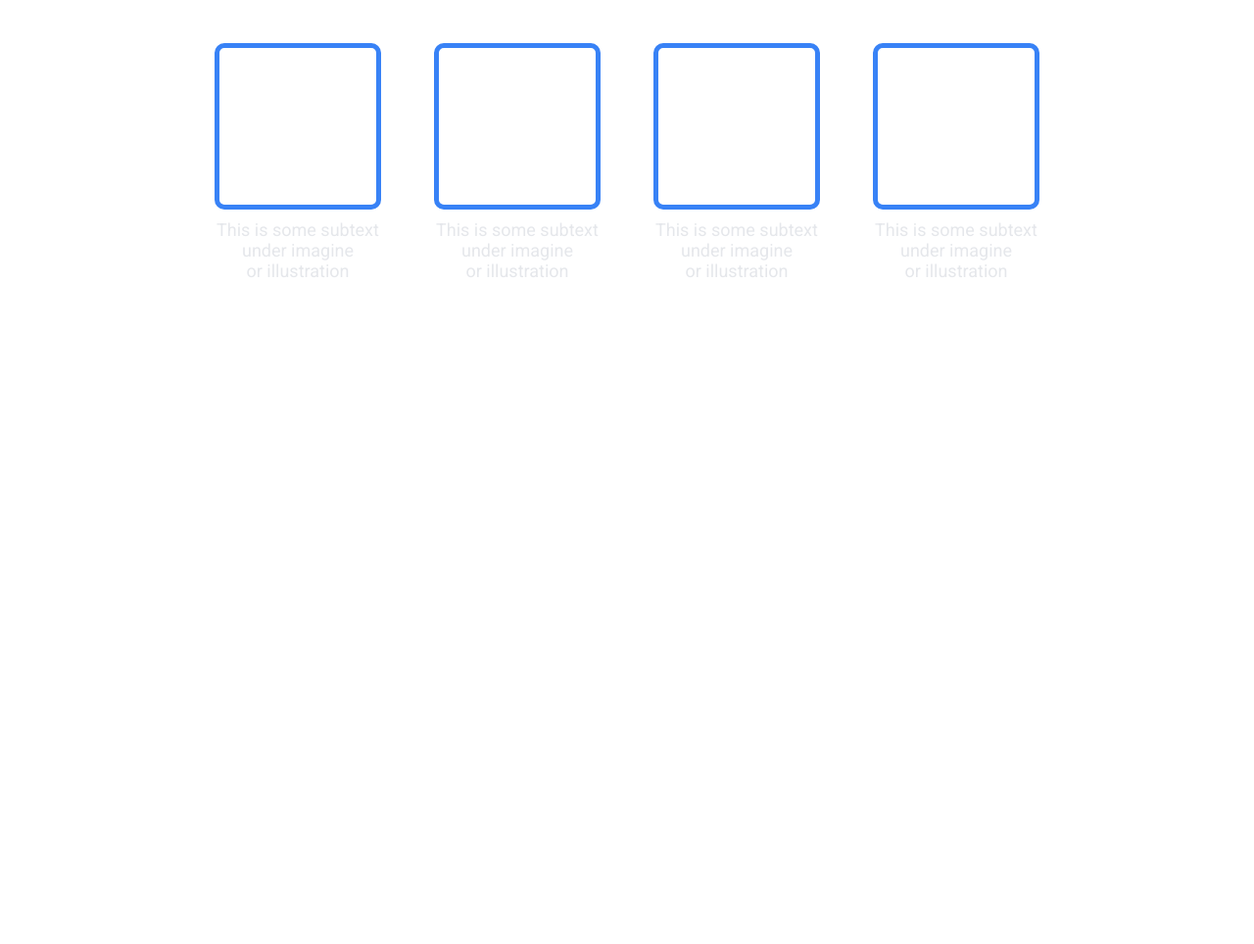
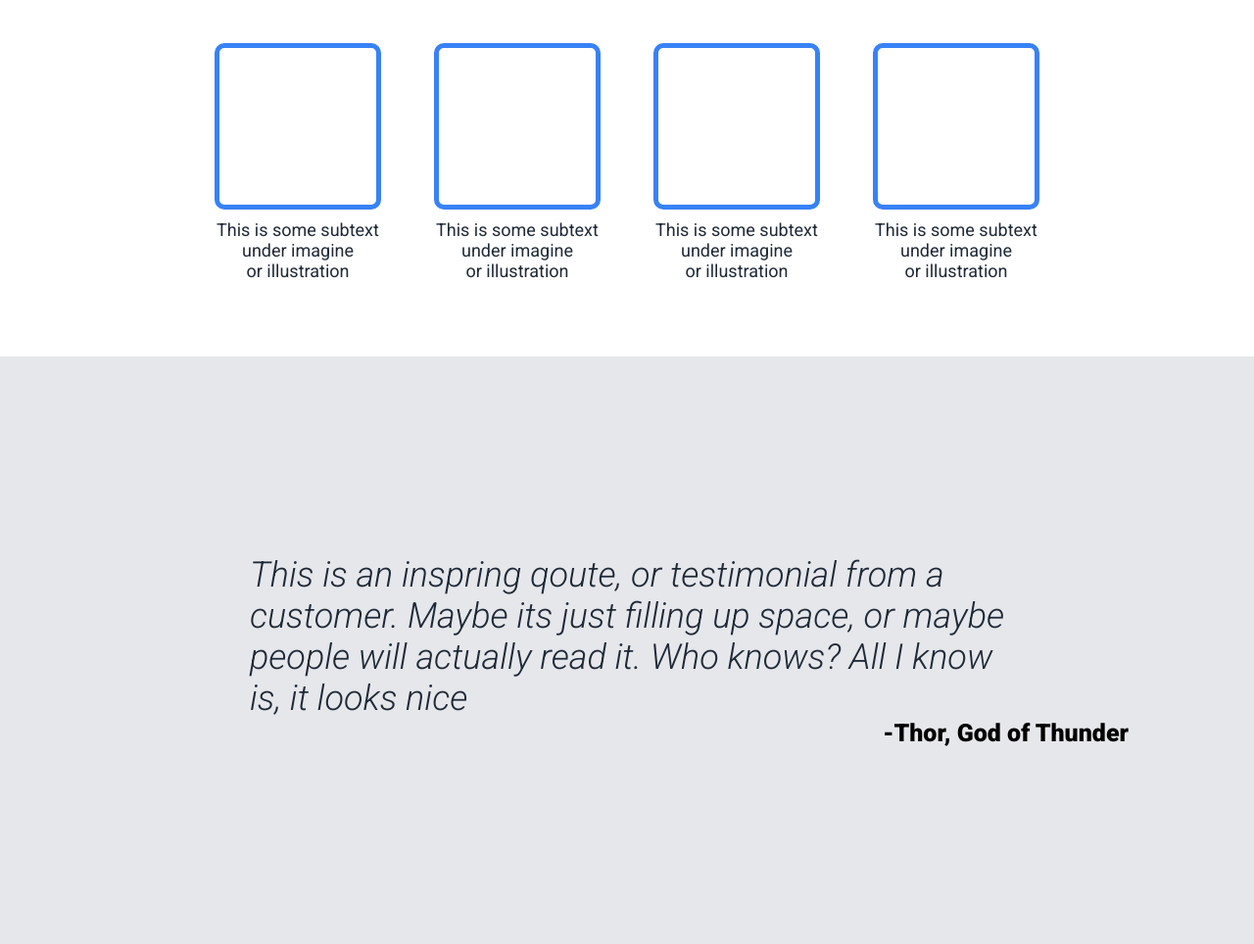
Before and after one commit to jacobs-development8/Project-Landing-Page, a plain HTML site: page index.html in a window 1280 px wide. Shown: the part 916-1880 px from the top of the page at 98% size. Before the commit the page ends 1280 px from the top, so only its background shows below. Drawn offline with Linux system fonts and the light colour scheme.

Commit message:
section three completed

```diff
--- a/index.html
+++ b/index.html
@@ -68,5 +68,18 @@
     </div>
 
 
+    <div class="section-three">
+        <div class="section-three-cont">
+            <P class="qoute">This is an inspring qoute, or testimonial from a <br>
+                customer. Maybe its just filling up space, or maybe <br>
+                 people will actually read it. Who knows? All I know <br>
+                  is, it looks nice
+           </P>
+
+           <p class="author">-Thor, God of Thunder</p>
+        </div>
+
+    </div>
+
 </body>
 </html>
--- a/styles.css
+++ b/styles.css
@@ -122,11 +122,46 @@ nav li {
     height: 170px;
     border: 5px solid #3882f6;
     border-radius: 10px;
+    -webkit-border-radius: 10px;
+    -moz-border-radius: 10px;
+    -ms-border-radius: 10px;
+    -o-border-radius: 10px;
 }
 
 .img-card p {
     margin-top: 10px;
     text-align: center;
     font-size: 18px;
-    color: #E5E7EB;
+    color:#1F2937;
 }
+
+.section-three {
+    width: 100%;
+    min-height: 75vh;
+    background: #E5E7EB;
+    display: flex;
+    flex-direction: column;
+    justify-content: center;
+    align-items: center;
+}
+
+.section-three-cont {
+    width: 80%;
+    display: flex;
+    flex-direction: column;
+    justify-content: center;
+    align-items: center;
+}
+
+.qoute {
+    font-size: 36px;
+    font-style: italic;
+    font-weight: 300;
+    color: #1F2937;
+}
+
+.author {
+    font-size: 25px;
+    font-weight: 900;
+    margin-left: auto;
+}
```
